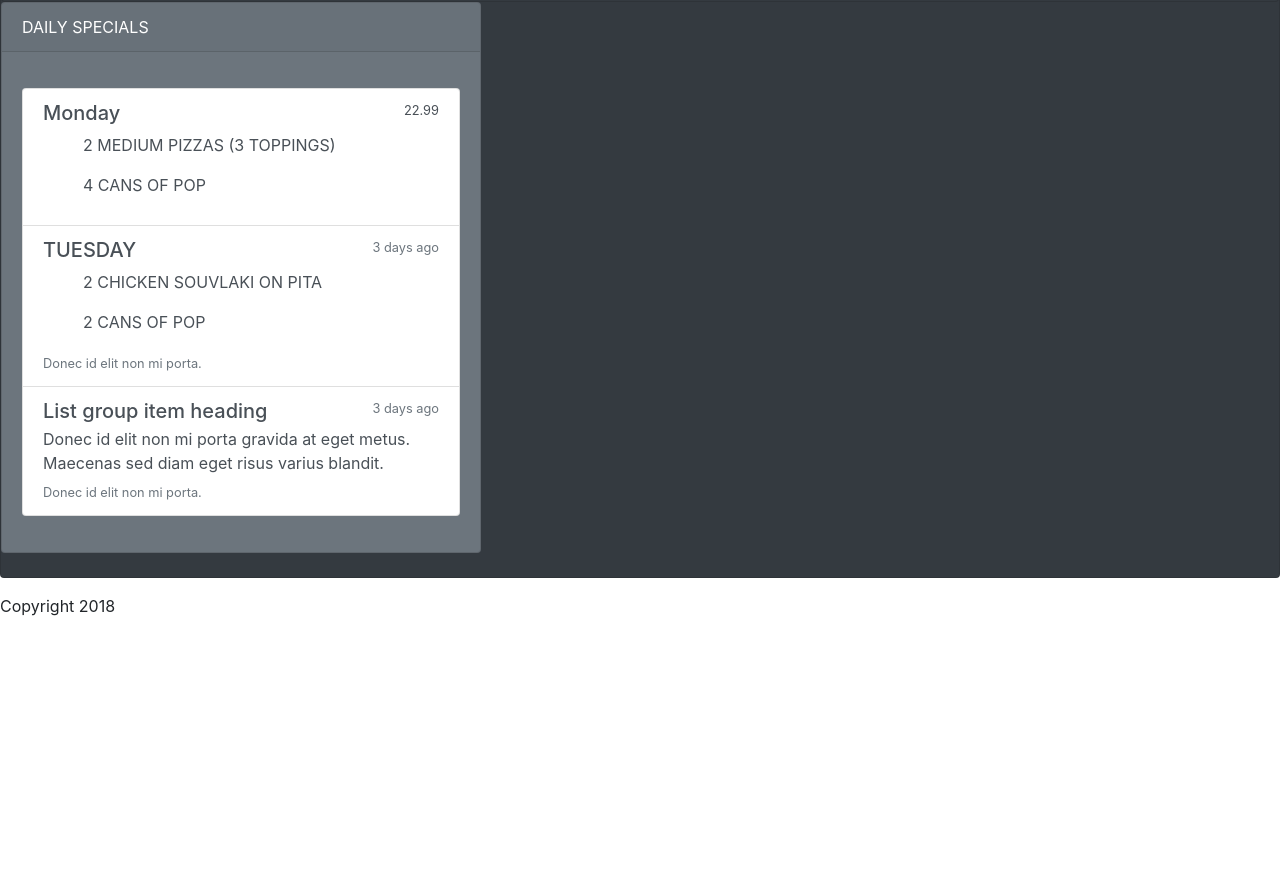
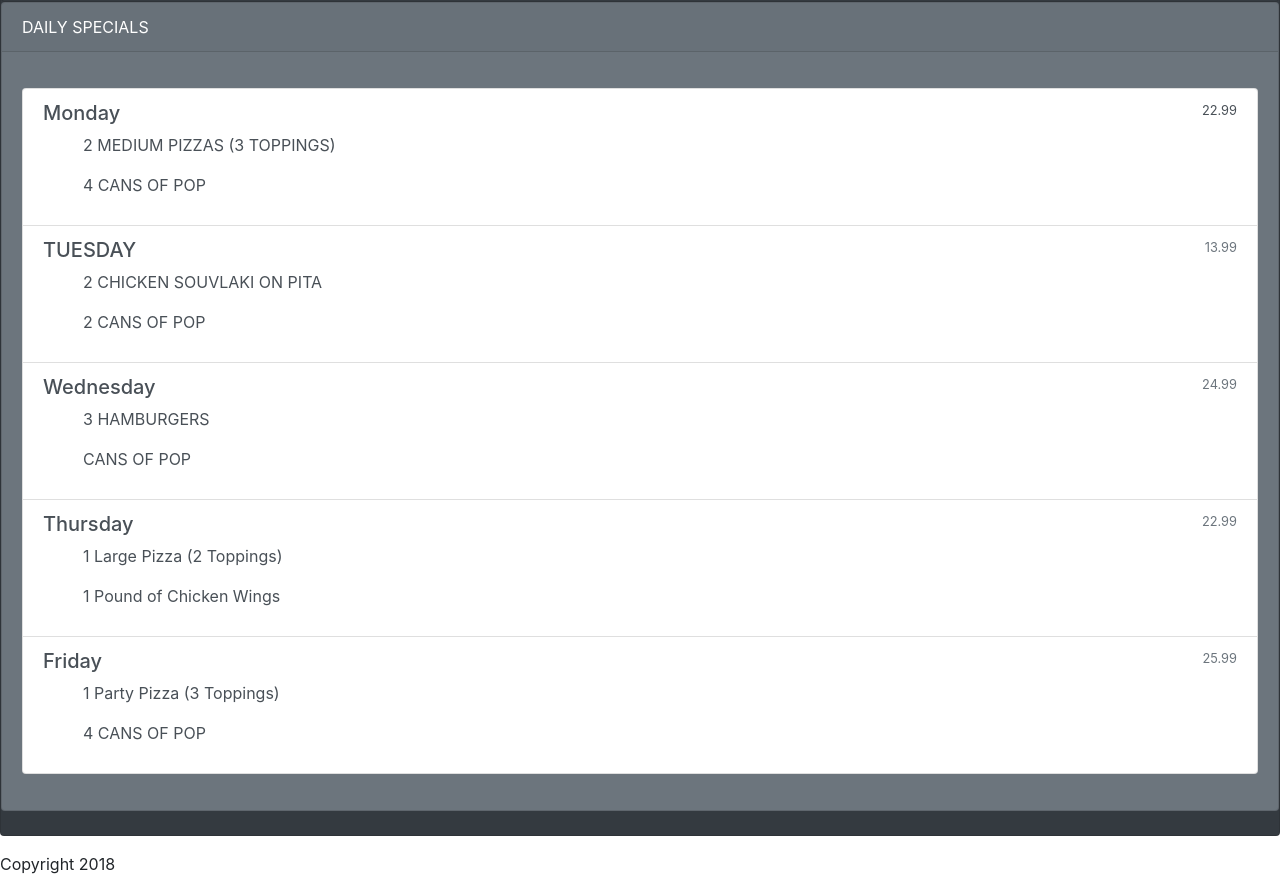
Before and after one commit to batstonechristyanton/PizzaStoreWebsite, a plain HTML site: page Index.html in a window 1280 px wide. Shown: the part 1401-2277 px from the top of the page. Before the commit the page ends 2019 px from the top, so only its background shows below. Drawn offline with nearby package versions, Linux system fonts and the light colour scheme.

Commit message:
< message>

```diff
--- a/Index.html
+++ b/Index.html
@@ -14,7 +14,7 @@
 	<title>MasterPizzeria</title>
 </head>
 <header>
-	<nav class="navbar navbar-expand-lg navbar-dark bg-dark">
+	<nav class="navbar navbar-expand-sm navbar-dark bg-dark">
 		<a class="navbar-brand" href="#">Master Pizzeria</a>
 		<button class="navbar-toggler" type="button" data-toggle="collapse" data-target="#navbarSupportedContent"
 		 aria-controls="navbarSupportedContent" aria-expanded="false" aria-label="Toggle navigation">
@@ -24,13 +24,13 @@
 		<div class="collapse navbar-collapse" id="navbarSupportedContent">
 			<ul class="navbar-nav mr-auto">
 				<li class="nav-item active">
-					<a class="nav-link" href="#">Menu <span class="sr-only">(current)</span></a>
+					<a class="btn btn-secondary" href="#">Menu <span class="sr-only">(current)</span></a>
 				</li>
 				<li class="nav-item">
-					<a class="nav-link" href="#">Gallery</a>
+					<a class="btn btn-secondary" href="#">Gallery</a>
 				</li>
 				<li class="nav-item dropdown">
-					<a class="nav-link dropdown-toggle" href="#" id="navbarDropdown" role="button" data-toggle="dropdown"
+					<a class="btn btn-secondary dropdown-toggle" href="#" id="navbarDropdown" role="button" data-toggle="dropdown"
 					 aria-haspopup="true" aria-expanded="false">
 						Contact
 					</a>
@@ -153,7 +153,7 @@
 				</div>
 			</div>
 		</div>
-		<div class="card text-white bg-secondary mb-4" style="max-width: 30rem;">
+		<div class="card text-white bg-secondary mb-4" style="max-width: 120rem;">
 			<div class="card-header">DAILY SPECIALS</div>
 			<div class="card-body">
 				<h5 class="card-title"> </h5>
@@ -172,23 +172,56 @@
 						<a href="#" class="list-group-item list-group-item-action flex-column align-items-start">
 							<div class="d-flex w-100 justify-content-between">
 								<h5 class="mb-1">TUESDAY</h5>
-								<small class="text-muted">3 days ago</small>
+								<small class="text-muted">13.99</small>
 							</div>
-							<p class="mb-1"><ul>2 CHICKEN SOUVLAKI ON PITA
+							<p class="mb-1">
+								<ul>2 CHICKEN SOUVLAKI ON PITA
 
-									</ul>
-									<ul>2 CANS OF POP</ul>
-								</p>
-							<small class="text-muted">Donec id elit non mi porta.</small>
+								</ul>
+								<ul>2 CANS OF POP</ul>
+							</p>
+
 						</a>
 						<a href="#" class="list-group-item list-group-item-action flex-column align-items-start">
 							<div class="d-flex w-100 justify-content-between">
-								<h5 class="mb-1">List group item heading</h5>
-								<small class="text-muted">3 days ago</small>
+								<h5 class="mb-1">Wednesday</h5>
+								<small class="text-muted">24.99</small>
 							</div>
-							<p class="mb-1">Donec id elit non mi porta gravida at eget metus. Maecenas sed diam eget risus varius blandit.</p>
-							<small class="text-muted">Donec id elit non mi porta.</small>
+							<p class="mb-1">
+
+								<ul>3 HAMBURGERS</ul>
+
+								<ul> CANS OF POP</ul>
+							</p>
+
 						</a>
+
+						<a href="#" class="list-group-item list-group-item-action flex-column align-items-start">
+								<div class="d-flex w-100 justify-content-between">
+									<h5 class="mb-1">Thursday</h5>
+									<small class="text-muted">22.99</small>
+								</div>
+								<p class="mb-1">
+
+									<ul>1 Large Pizza (2 Toppings) </ul>
+
+									<ul> 1 Pound of Chicken Wings</ul>
+								</p>
+
+							</a>
+							<a href="#" class="list-group-item list-group-item-action flex-column align-items-start">
+									<div class="d-flex w-100 justify-content-between">
+										<h5 class="mb-1">Friday</h5>
+										<small class="text-muted">25.99</small>
+									</div>
+									<p class="mb-1">
+
+										<ul> 1 Party Pizza (3 Toppings) </ul>
+
+										<ul> 4 CANS OF POP</ul>
+									</p>
+
+								</a>
 					</div>
 				</p>
 			</div>
--- a/css/style.css
+++ b/css/style.css
@@ -5,3 +5,6 @@
 .collapse.show{
 
 }
+.btn{
+    -webkit-padding-start:
+}
```
